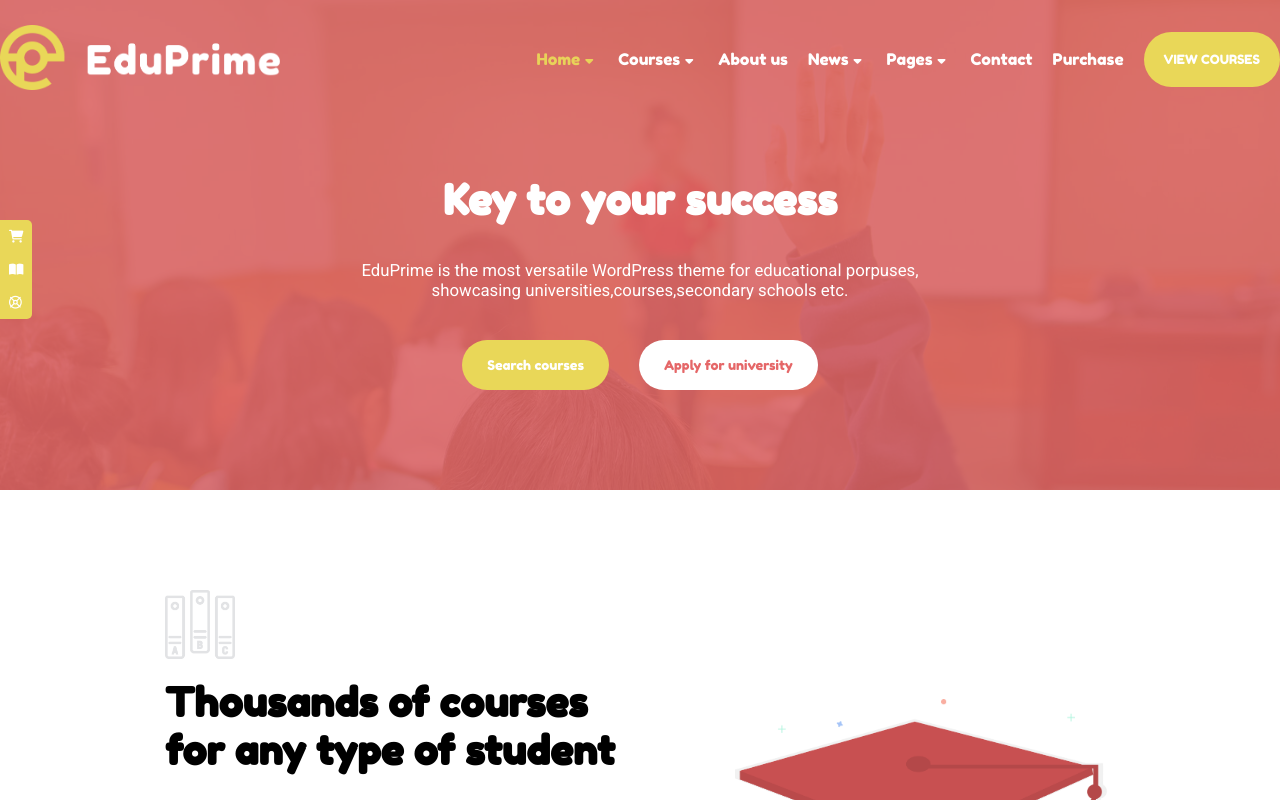
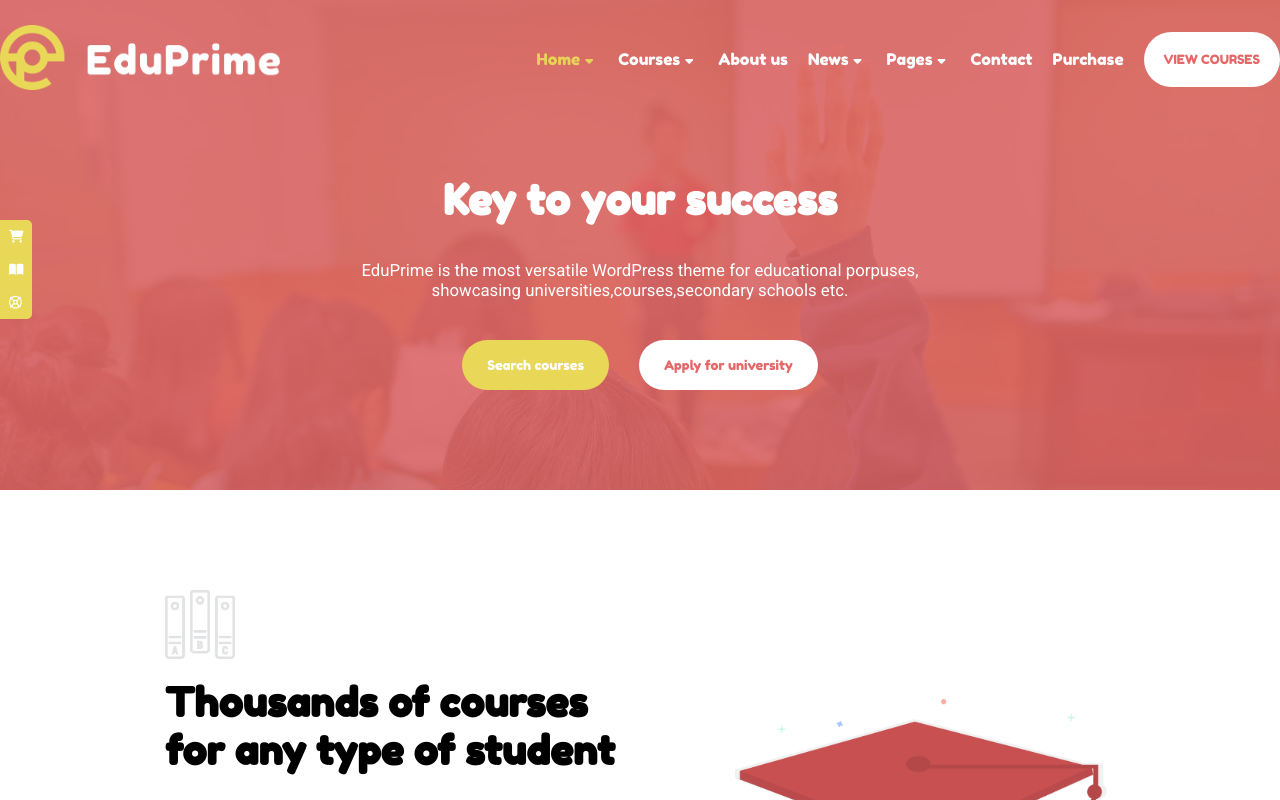
Before and after one commit to jiemarabanzado/proj-html-vuejs, a Vue app: page / in a window 1280 px wide. In both pictures the pointer is over the button "VIEW COURSES". Shown: the top 800 px of the page. Built offline with nearby package versions, Linux system fonts and the light colour scheme.

Commit message:
aggiunta hover bottoni

```diff
--- a/src/components/AppHeader.vue
+++ b/src/components/AppHeader.vue
@@ -145,6 +145,10 @@
         border: none;
         border-radius: 30px;
         color: white;
+        &:hover{
+            background-color: white;
+            color: #e56768;
+        }
     }
 
 </style>
--- a/src/components/FirstMainSection.vue
+++ b/src/components/FirstMainSection.vue
@@ -68,5 +68,8 @@
         border: none;
         color: white;
         background-color: #E9D758;
+        &:hover{
+            background-color: red;
+        }
     }
 </style>
--- a/src/components/SixthMainSection.vue
+++ b/src/components/SixthMainSection.vue
@@ -63,6 +63,9 @@
                     border: none;
                     color: white;
                     background-color: #e56768;
+                    &:hover{
+                        background-color: #e9d758;
+                    }
                 }
             }
         }
--- a/src/components/ThirdMainSection.vue
+++ b/src/components/ThirdMainSection.vue
@@ -226,6 +226,10 @@
             color: white;
             border: none;
             border-radius: 30px;
+            &:hover{
+                background-color: #e56768;
+                box-shadow: rgba(0, 0, 0, 0.24) 0px 3px 8px;
+            }
         }
     }
 </style>
```
